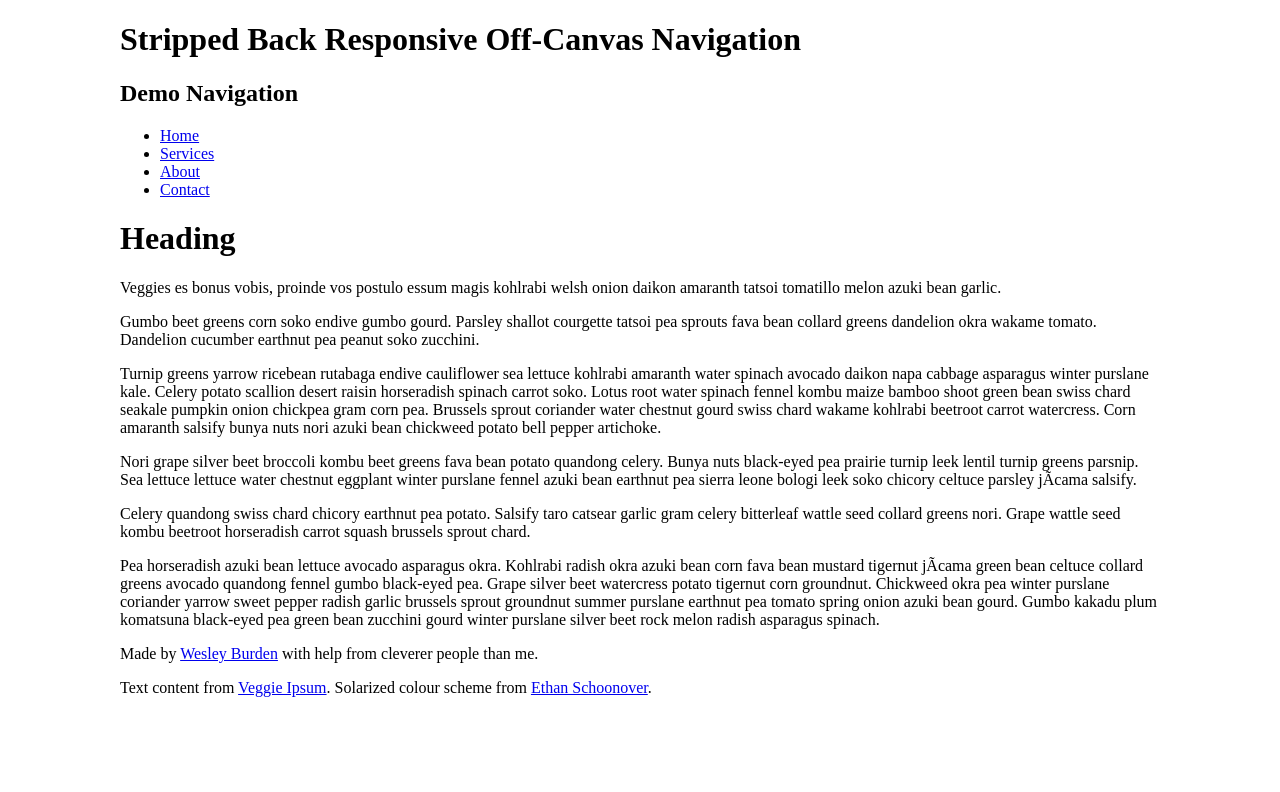
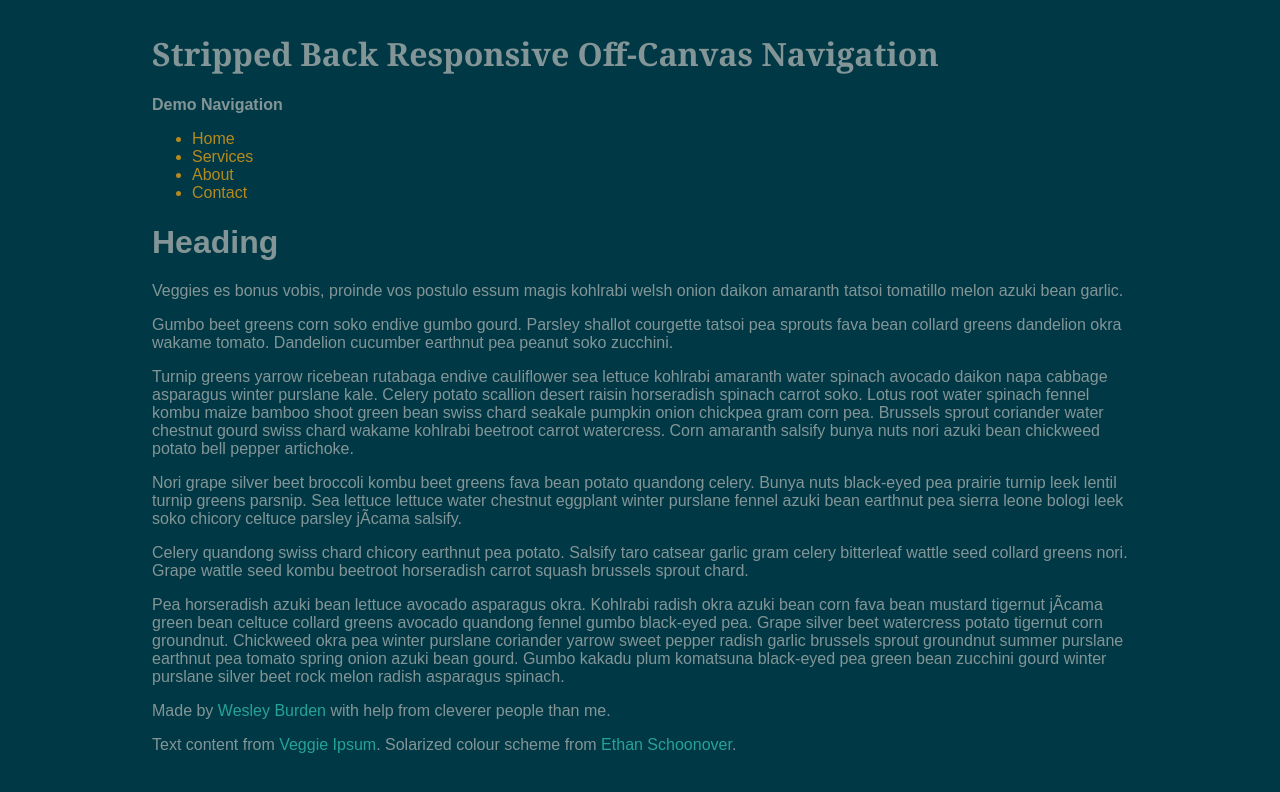
Before and after one commit to wesleyburden/offCanvasMenu, a plain HTML site: page demo.html in a window 1280 px wide. Drawn offline with Linux system fonts and the light colour scheme.

Commit message:
Updates to read me and styling for demo page

```diff
--- a/demo.css
+++ b/demo.css
@@ -1,5 +1,52 @@
+/* None essential css */
+
+* {
+	box-sizing: border-box;
+}
+
 body {
 	margin: 0 auto;
 	max-width: 65em;
-	padding: 0;
+	background: rgb(0,57,69);
+	color: rgb(131, 149,151);
+	font-family: sans-serif;
 }
+
+h1, h2, h3, {
+	color: rgb(147, 162, 162);
+}
+
+li {
+	color: rgb(181, 137, 30);
+}
+
+li a {
+	color: rgb(181, 137, 30);
+}
+
+a {
+	color: rgb(38, 163, 152);
+	text-decoration: none;
+}
+
+.site-title {
+	font-family: Georgia, serif;
+	margin-top: 0;
+
+}
+
+.ocm-main-menu h1 {
+	font-size: 100%;
+}
+
+#ocm-page-wrapper {
+	padding: 2em;
+}
+
+@media screen and (min-width: 0) and (max-width: 40em) {
+
+	.js .ocm-main-menu {
+		background: rgb(0,43,53);
+		padding: 2em;
+	}
+}
--- a/demo.html
+++ b/demo.html
@@ -4,8 +4,8 @@
 	<meta http-equiv="X-UA-Compatible" content="IE=edge,chrome=1">
   <meta name="viewport" content="width=device-width, initial-scale=1.0">
 	<meta charset='utf-8'>
+	<link type="text/css" rel="stylesheet" href="offCanvasMenu.css">
 	<link type="text/css" rel="stylesheet" href="demo.css">
-	<link type="text/css" rel="stylesheet" href="offCanvasMenu.css">
 </head>
 <body>
 	<div id="ocm-outer-page-wrapper">
--- a/offCanvasMenu.css
+++ b/offCanvasMenu.css
@@ -25,7 +25,7 @@
 	display: none;
 }
 
-/* These styles push the nav tag off canvas and show it when the .active-menu class is added to the body by jQuery.  */
+/* These styles push the nav tag off canvas and show it when the .is_active-ocm class is added to the body by jQuery.  */
 @media screen and (min-width: 0) and (max-width: 40em) {
 
 	.js .ocm-main-menu {
```
Also changed, not shown: readme.md.
